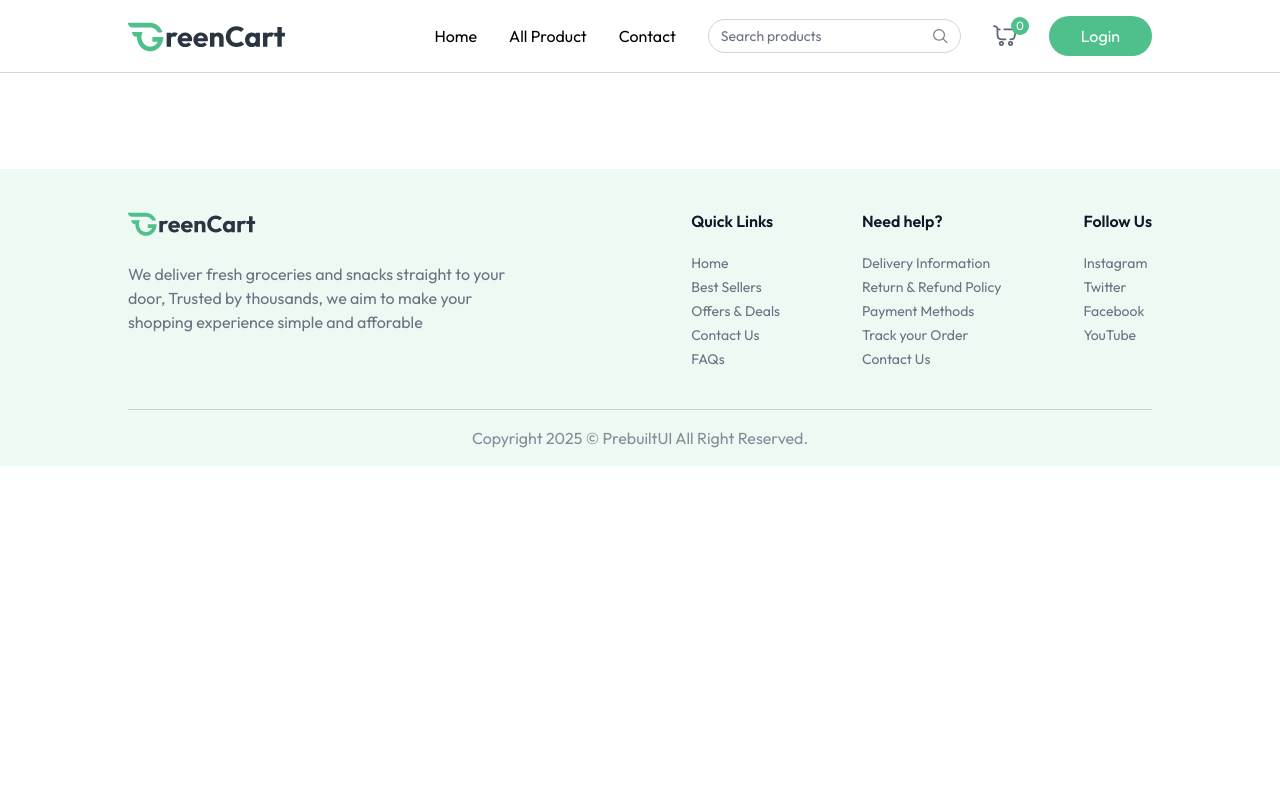
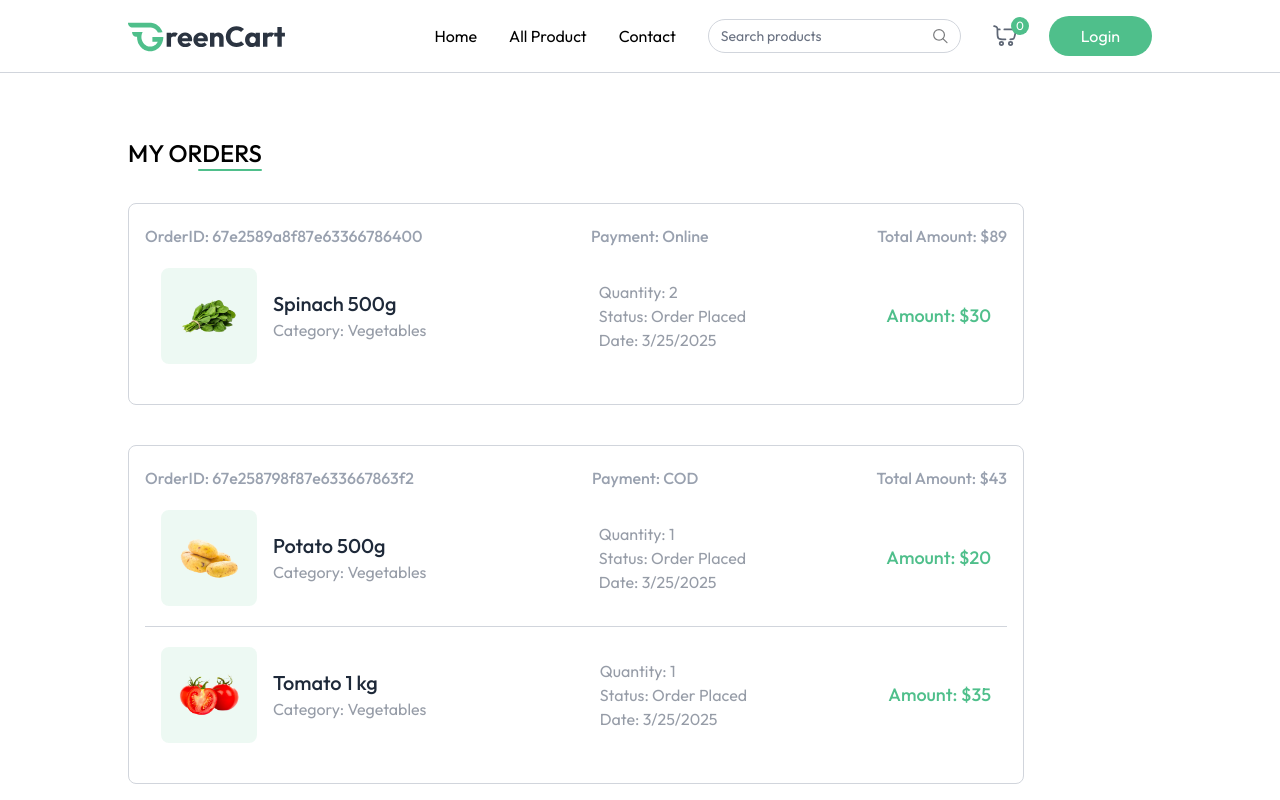
Before and after one commit to karthick0529/Grocery-App, a React (Vite) app in the folder client/: page /my-orders in a window 1280 px wide. Shown: the top 800 px of the page. Built offline with nearby package versions, Linux system fonts and the light colour scheme.

Commit message:
Created MyOders Page

```diff
--- a/client/src/App.jsx
+++ b/client/src/App.jsx
@@ -11,6 +11,7 @@
 import ProductDetails from './pages/ProductDetails'
 import Cart from './pages/Cart'
 import AddAddress from './pages/AddAddress'
+import MyOrders from './pages/MyOrders'
 
 const App = () => {
 
@@ -32,6 +33,7 @@
           <Route path="/products/:category/:id" element={<ProductDetails />} />
           <Route path="/cart" element={<Cart />} />
           <Route path="/add-address" element={<AddAddress />} />
+          <Route path="/my-orders" element={<MyOrders />} />
         </Routes>
       </div>
       {!isSellerPath && <Footer />}
--- a/client/src/components/ProductCard.jsx
+++ b/client/src/components/ProductCard.jsx
@@ -34,9 +34,9 @@
         </div>
         <div className="flex items-end justify-between mt-3">
           <p className="md:text-xl text-base font-medium text-primary">
-            {currency}${product.offerPrice}{" "}
+            {currency}{product.offerPrice}{" "}
             <span className="text-gray-500/60 md:text-sm text-xs line-through">
-              {currency}${product.price}
+              {currency}{product.price}
             </span>
           </p>
           <div onClick={(e)=>{e.stopPropagation();}} className="text-primary">
--- a/client/src/context/AppContext.jsx
+++ b/client/src/context/AppContext.jsx
@@ -6,7 +6,7 @@
 export const AppContext = createContext();
 
 export const AppContextProvider = ({ children }) => {
-  const currency = import.meta.VITE_CURRENCY;
+  const currency = import.meta.env.VITE_CURRENCY;
 
   const navigate = useNavigate();
   const [user, setUser] = useState(null);
--- /dev/null
+++ b/client/src/pages/MyOrders.jsx
@@ -0,0 +1,78 @@
+import React, { useEffect } from "react";
+import { useState } from "react";
+import { useAppContext } from "../context/AppContext";
+import { dummyOrders } from "../assets/assets";
+
+const MyOrders = () => {
+  const [myOrders, setMyOrders] = useState([]);
+  const { currency } = useAppContext();
+
+  const fetchMyOrders = async () => {
+    setMyOrders(dummyOrders);
+  };
+
+  useEffect(() => {
+    fetchMyOrders();
+  }, []);
+
+  return (
+    <div className="mt-16 pb-16">
+      <div className="flex flex-col items-end w-max mb-8">
+        <p className="text-2xl font-medium uppercase">My Orders</p>
+        <div className="w-16 h-0.5 bg-primary rounded-full"></div>
+      </div>
+      {myOrders.map((order, index) => (
+        <div
+          key={index}
+          className="border border-gray-300 rounded-lg mb-10 p-4 py-5 max-w-4xl"
+        >
+          <p className="flex justify-between md:itmes-center text-gray-400 md:font-medium max-md:flex-col">
+            <span> OrderID: {order._id}</span>
+            <span> Payment: {order.paymentType}</span>
+            <span>
+              Total Amount: {currency}
+              {order.amount}
+            </span>
+          </p>
+          {order.items.map((item, index) => (
+            <div
+              key={index}
+              className={`relative bg-white text-gray-500/70 ${
+                order.items.length !== index + 1 && "border-b"
+              } border-gray-300 flex flex-col md:flex-row md:items-center justify-between p-4 py-5 md:gap-16 w-full max-w-4xl`}
+            >
+              <div className="flex items-center mb-4 md:mb-0">
+                <div className="bg-primary/10 p-4 rounded-lg">
+                  <img
+                    src={item.product.image[0]}
+                    alt=""
+                    className="w-16 h-16"
+                  />
+                </div>
+                <div className="ml-4">
+                  <h2 className="text-xl font-medium text-gray-800">
+                    {item.product.name}
+                  </h2>
+                  <p>Category: {item.product.category}</p>
+                </div>
+              </div>
+
+              <div className="flex flex-col justify-center md:ml-8 mb-4 md:mb-0">
+                <p>Quantity: {item.quantity || "1"}</p>
+                <p>Status: {order.status}</p>
+                <p>Date: {new Date(order.createdAt).toLocaleDateString()}</p>
+              </div>
+
+              <p className="text-primary text-lg font-medium">
+                Amount: {currency}
+                {item.product.offerPrice * item.quantity}
+              </p>
+            </div>
+          ))}
+        </div>
+      ))}
+    </div>
+  );
+};
+
+export default MyOrders;
```
